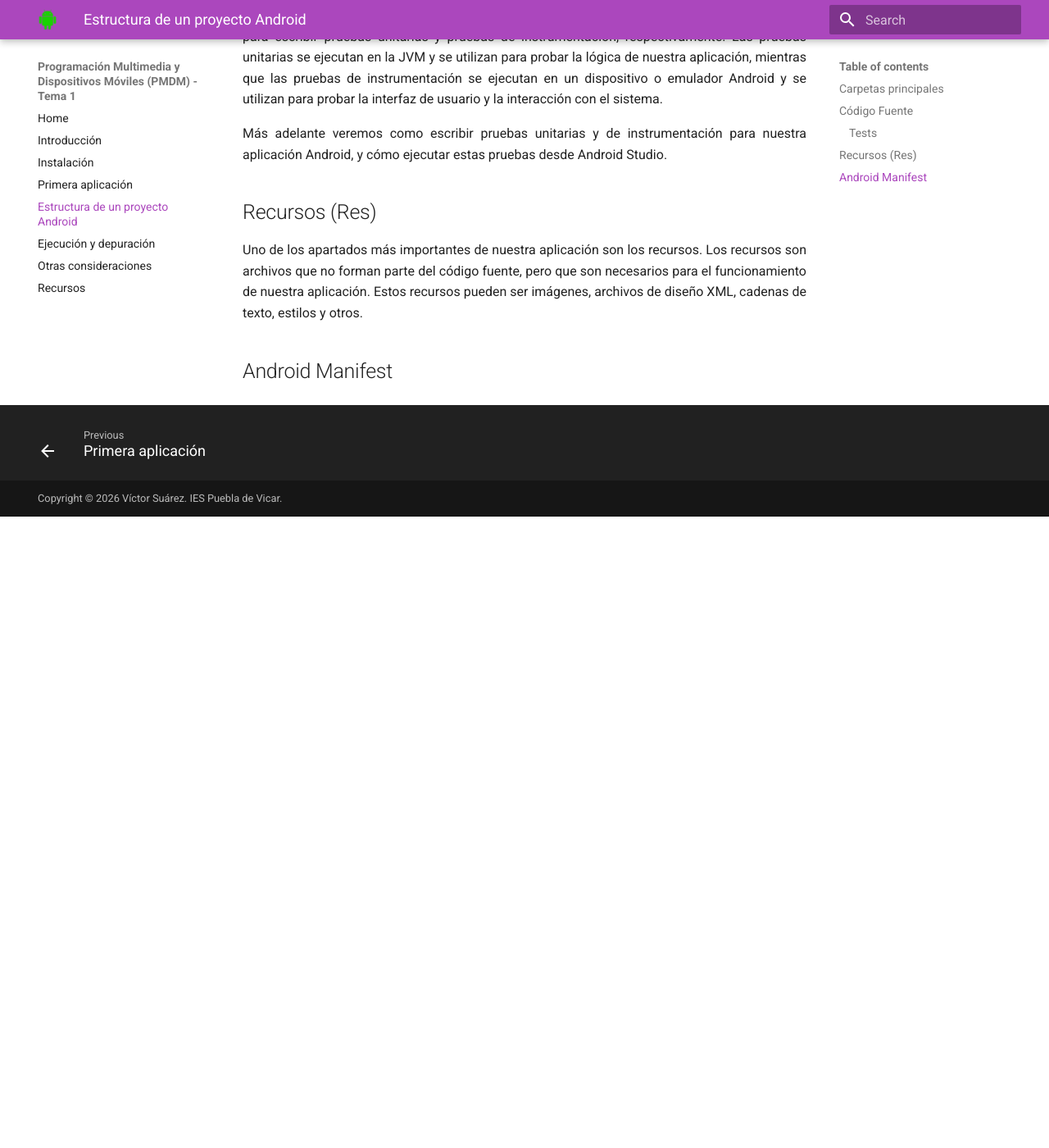
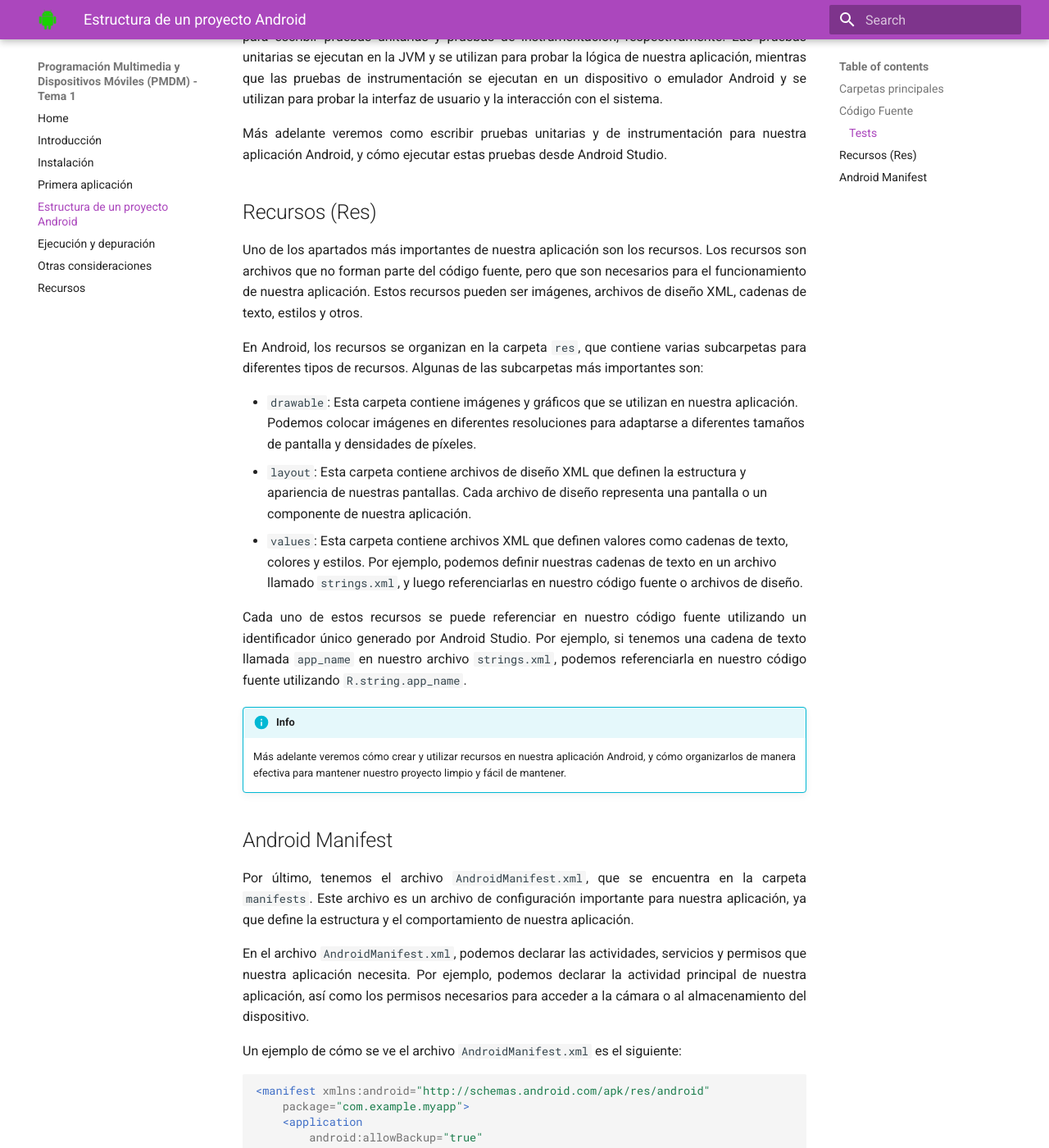
Before and after one commit to PMDMpuebla/tema1, an MkDocs documentation site: the page built from docs/estructura_proyecto.md, in a window 1280 px wide and 1400 px high, scrolled down 2162 px. Shown: the whole window at 82% size. Built offline with MkDocs 1.6.1 and Material for MkDocs 9.7.7, drawn with Linux system fonts in a browser that asks for light colours; before the commit the page ends 2792 px from its top, so only the background shows below that; some of the changed text lies outside the part shown.

````diff
--- a/docs/estructura_proyecto.md
+++ b/docs/estructura_proyecto.md
@@ -47,6 +47,48 @@ Más adelante veremos como escribir pruebas unitarias y de instrumentación para
 
 Uno de los apartados más importantes de nuestra aplicación son los recursos. Los recursos son archivos que no forman parte del código fuente, pero que son necesarios para el funcionamiento de nuestra aplicación. Estos recursos pueden ser imágenes, archivos de diseño XML, cadenas de texto, estilos y otros.
 
+En Android, los recursos se organizan en la carpeta `res`, que contiene varias subcarpetas para diferentes tipos de recursos. Algunas de las subcarpetas más importantes son:
+
+* `drawable`: Esta carpeta contiene imágenes y gráficos que se utilizan en nuestra aplicación. Podemos colocar imágenes en diferentes resoluciones para adaptarse a diferentes tamaños de pantalla y densidades de píxeles.
+* `layout`: Esta carpeta contiene archivos de diseño XML que definen la estructura y apariencia de nuestras pantallas. Cada archivo de diseño representa una pantalla o un componente de nuestra aplicación.
+* `values`: Esta carpeta contiene archivos XML que definen valores como cadenas de texto, colores y estilos. Por ejemplo, podemos definir nuestras cadenas de texto en un archivo llamado `strings.xml`, y luego referenciarlas en nuestro código fuente o archivos de diseño.
 
 
+Cada uno de estos recursos se puede referenciar en nuestro código fuente utilizando un identificador único generado por Android Studio. Por ejemplo, si tenemos una cadena de texto llamada `app_name` en nuestro archivo `strings.xml`, podemos referenciarla en nuestro código fuente utilizando `R.string.app_name`.
+
+!!! info
+    Más adelante veremos cómo crear y utilizar recursos en nuestra aplicación Android, y cómo organizarlos de manera efectiva para mantener nuestro proyecto limpio y fácil de mantener.
+
 ## Android Manifest
+
+Por último, tenemos el archivo `AndroidManifest.xml`, que se encuentra en la carpeta `manifests`. Este archivo es un archivo de configuración importante para nuestra aplicación, ya que define la estructura y el comportamiento de nuestra aplicación.
+
+En el archivo `AndroidManifest.xml`, podemos declarar las actividades, servicios y permisos que nuestra aplicación necesita. Por ejemplo, podemos declarar la actividad principal de nuestra aplicación, así como los permisos necesarios para acceder a la cámara o al almacenamiento del dispositivo.
+
+Un ejemplo de cómo se ve el archivo `AndroidManifest.xml` es el siguiente:
+
+```xml
+<manifest xmlns:android="http://schemas.android.com/apk/res/android"
+    package="com.example.myapp">
+    <application
+        android:allowBackup="true"
+        android:icon="@mipmap/ic_launcher"
+        android:label="@string/app_name"
+        android:roundIcon="@mipmap/ic_launcher_round"
+        android:supportsRtl="true"
+        android:theme="@style/Theme.MyApp">
+        <activity
+            android:name=".MainActivity"
+            android:exported="true">
+            <intent-filter>
+                <action android:name="android.intent.action.MAIN" />
+                <category android:name="android.intent.category.LAUNCHER" />
+            </intent-filter>
+        </activity>
+    </application>
+</manifest>
+```
+
+En este ejemplo, podemos ver que hemos declarado la actividad principal de nuestra aplicación (`MainActivity`) y hemos definido un filtro de intención para que esta actividad se inicie cuando el usuario abra nuestra aplicación.
+
+Podemos ver varias referencias a recursos en el archivo `AndroidManifest.xml`, como `@mipmap/ic_launcher` y `@string/app_name`. Estas referencias nos permiten utilizar recursos definidos en nuestra carpeta `res` en nuestro archivo de manifiesto.
````
Also changed, not shown: docs/ejecucion_depuracion.md (added, +59 -0 lines), docs/otras_consideraciones.md (added, +35 -0 lines), docs/recursos.md (added, +6 -0 lines), docs/img/app1.png (added).
